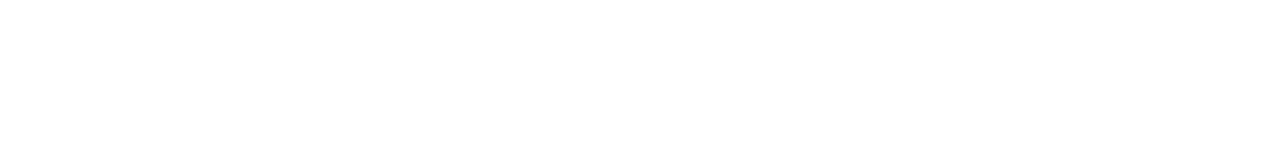
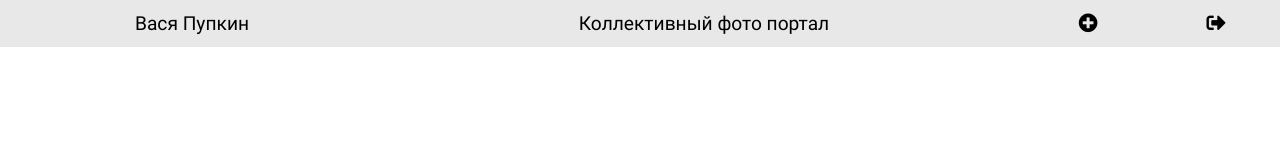
Before and after one commit to AndreyButyrchik/EducationalPractice, a plain HTML site: page UI/index.html in a window 1280 px wide. Drawn offline with Linux system fonts and the light colour scheme.

Commit message:
add Header

```diff
--- a/UI/css/styles.css
+++ b/UI/css/styles.css
@@ -1,5 +1,37 @@
 html, body {
     font-family: Roboto;
+}
+
+header {
+    display: flex;
+    height: 5.86vh;
+    align-items: center;
+    background-color: #E7E8E7;
+    font-size: 1.2em;
+}
+
+.headerUserName{
+    float: left;
+    width: 30vw;
+    text-align: center;
+}
+
+.headerPortalName{
+    float: left;
+    width: 50vw;
+    text-align: center;
+}
+
+.headerAddFoto{
+    float: left;
+    width: 10vw;
+    text-align: center;
+}
+
+.headerSingInOut{
+    float: left;
+    width: 10vw;
+    text-align: center;
 }
 
 @font-face {
--- a/UI/index.html
+++ b/UI/index.html
@@ -8,5 +8,19 @@
     <link rel="stylesheet" href="css/fontawesome-all.min.css">
 </head>
 <body>
+    <header>
+        <div class="headerUserName">
+            <h1>Вася Пупкин</h1>
+        </div>
+        <div class="headerPortalName">
+            <h1>Коллективный фото портал</h1>
+        </div>
+        <div class="headerAddFoto">
+            <i class="fas fa-plus-circle"></i>
+        </div>
+        <div class="headerSingInOut">
+            <i class="fas fa-sign-out-alt"></i>
+        </div>
+    </header>
 </body>
 </html>
```
